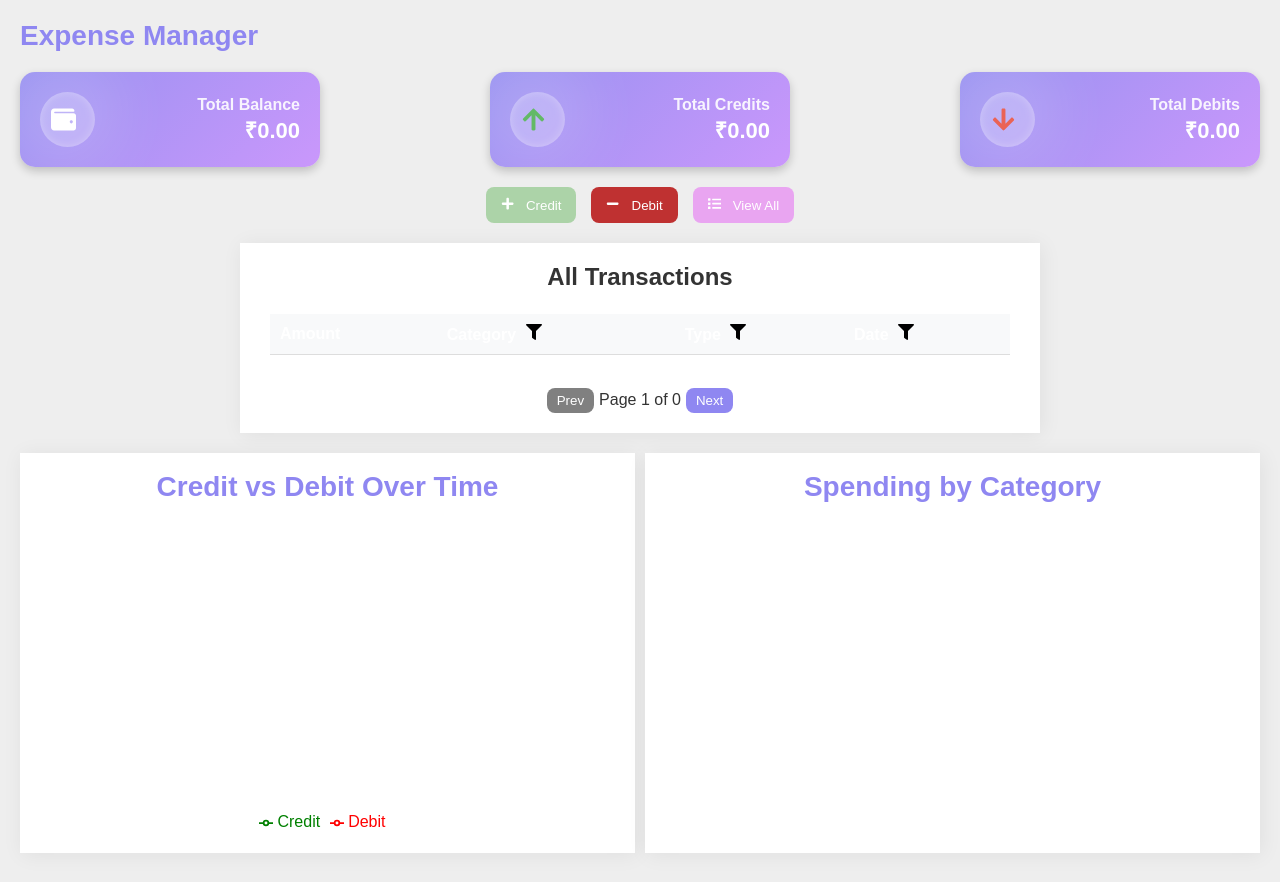
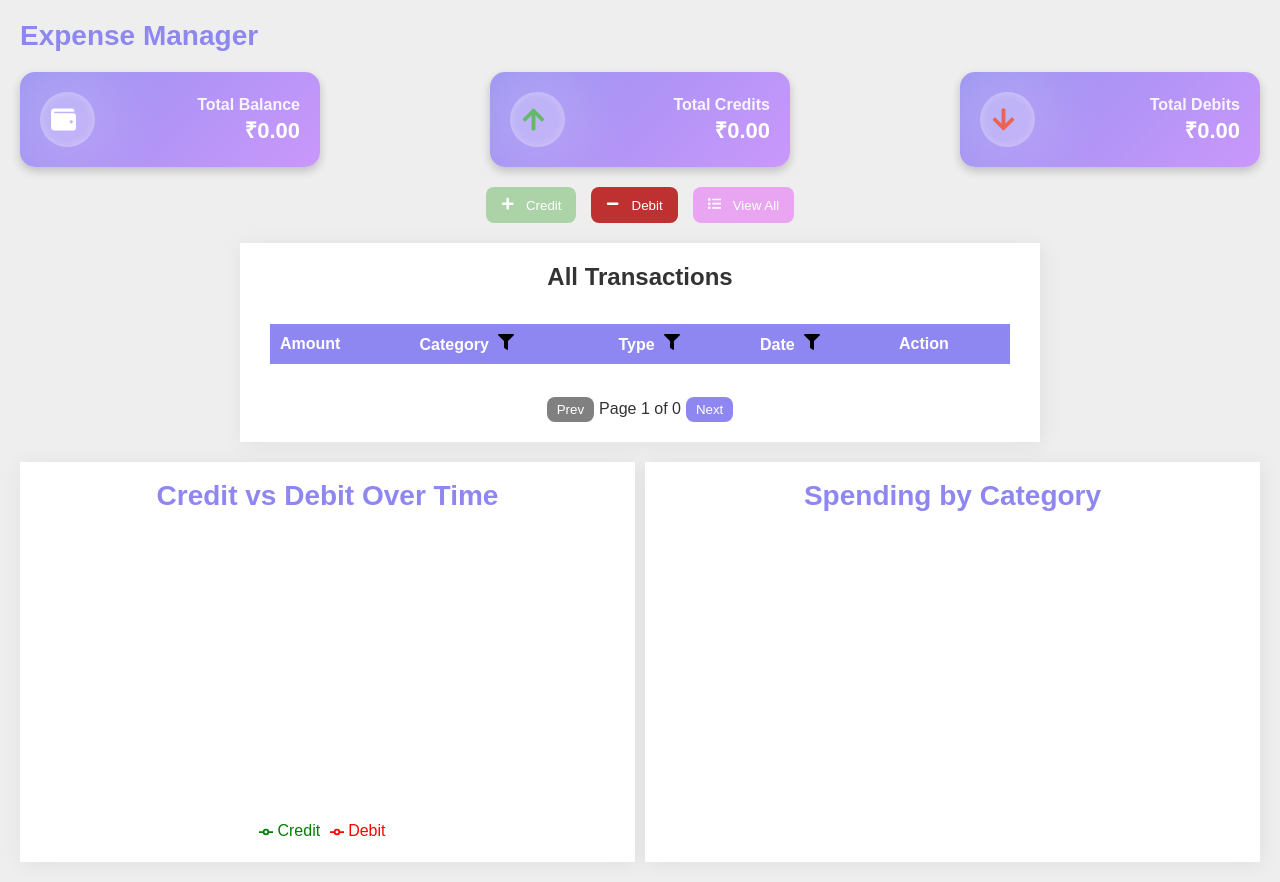
Before and after one commit to SavyaAaseya/moneystack, a React (Create React App) app: page / in a window 1280 px wide. Both pictures are taken after a click on the button "View All". Built offline with nearby package versions, Linux system fonts and the light colour scheme.

Commit message:
Added delete functionality.

```diff
--- a/src/app.css
+++ b/src/app.css
@@ -235,6 +235,7 @@ th, td {
 .transactions-table th {
   background-color: #8F87F1;
   color: white;
+  position: relative;;
 }
 
 .pill {
@@ -324,6 +325,20 @@ th, td {
 .debit-btn {
   background-color: #BF3131;
   color: white;
+}
+
+.delete-btn {
+  background: #BF3131;
+  color: white;
+  border: none;
+  padding: 5px 10px;
+  cursor: pointer;
+  border-radius: var(--border-radius);
+  transition: background 0.3s ease;
+}
+
+.delete-btn:hover {
+  background: darkred;
 }
 
 .view-all-btn {
@@ -426,49 +441,6 @@ color: #4CAF50; /* Green */
 /* Red color for debit (down arrow) */
 .stats-card .icon.down {
 color: #E74C3C; /* Red */
-}
-
-.transactions-table {
-width: 100%;
-border-collapse: collapse;
-margin-top: 10px;
-}
-
-.transactions-table th,
-.transactions-table td {
-padding: 10px;
-text-align: left;
-border-bottom: 1px solid #ddd;
-position: relative;
-}
-
-.transactions-table th {
-background: #f8f9fa;
-font-weight: bold;
-}
-
-.table-filter {
-border: none;
-background: #ffffff;
-padding: 3px 5px;
-margin-left: 5px;
-font-size: 14px;
-cursor: pointer;
-}
-
-.sort-button {
-border: none;
-background: none;
-font-size: 16px;
-cursor: pointer;
-margin-left: 5px;
-}
-
-.pill {
-padding: 5px 10px;
-border-radius: 12px;
-font-size: 14px;
-font-weight: bold;
 }
 
 .credit {
--- a/src/components/Dashboard/Dashboard.js
+++ b/src/components/Dashboard/Dashboard.js
@@ -49,6 +49,13 @@ const Dashboard = () => {
     );
   };
 
+  const handleDelete = (id) => {
+    const updatedTransactions = transactions.filter((t) => t.id !== id);
+    setTransactions(updatedTransactions);
+    localStorage.setItem("transactions", JSON.stringify(updatedTransactions));
+  };
+
+
   const processGraphData = () => {
     const groupedData = {};
     transactions.forEach(({ date, amount, type }) => {
@@ -74,19 +81,24 @@ const Dashboard = () => {
 
   const saveTransaction = () => {
     const transaction = {
+      id: `${Date.now()}-${Math.floor(Math.random() * 10000)}`,
       amount: parseFloat(amount) || 0,
       date,
       category,
       type: showModal,
     };
+
     const existingTransactions = JSON.parse(localStorage.getItem("transactions")) || [];
     existingTransactions.push(transaction);
     localStorage.setItem("transactions", JSON.stringify(existingTransactions));
+
+    setTransactions(existingTransactions); // Update state
     setShowModal(null);
     setAmount("");
     setDate("");
     setCategory("");
   };
+
 
   const totalCredits = transactions.filter(t => t.type === "credit").reduce((sum, t) => sum + Number(t.amount), 0);
   const totalDebits = transactions.filter(t => t.type === "debit").reduce((sum, t) => sum + Number(t.amount), 0);
@@ -169,6 +181,7 @@ const Dashboard = () => {
                     </div>
                   )}
                 </th>
+                <th>Action</th>
               </tr>
             </thead>
             <tbody>
@@ -178,6 +191,9 @@ const Dashboard = () => {
                   <td>{t.category}</td>
                   <td><span className={`pill ${t.type === "credit" ? "credit" : "debit"}`}>{t.type}</span></td>
                   <td>{t.date}</td>
+                  <td>
+          <button className="delete-btn" onClick={() => handleDelete(t.id)}>🗑️</button>
+        </td>
                 </tr>
               ))}
             </tbody>
```
Also changed, not shown: 2 other files (tests, documents, lock files or other folders).
